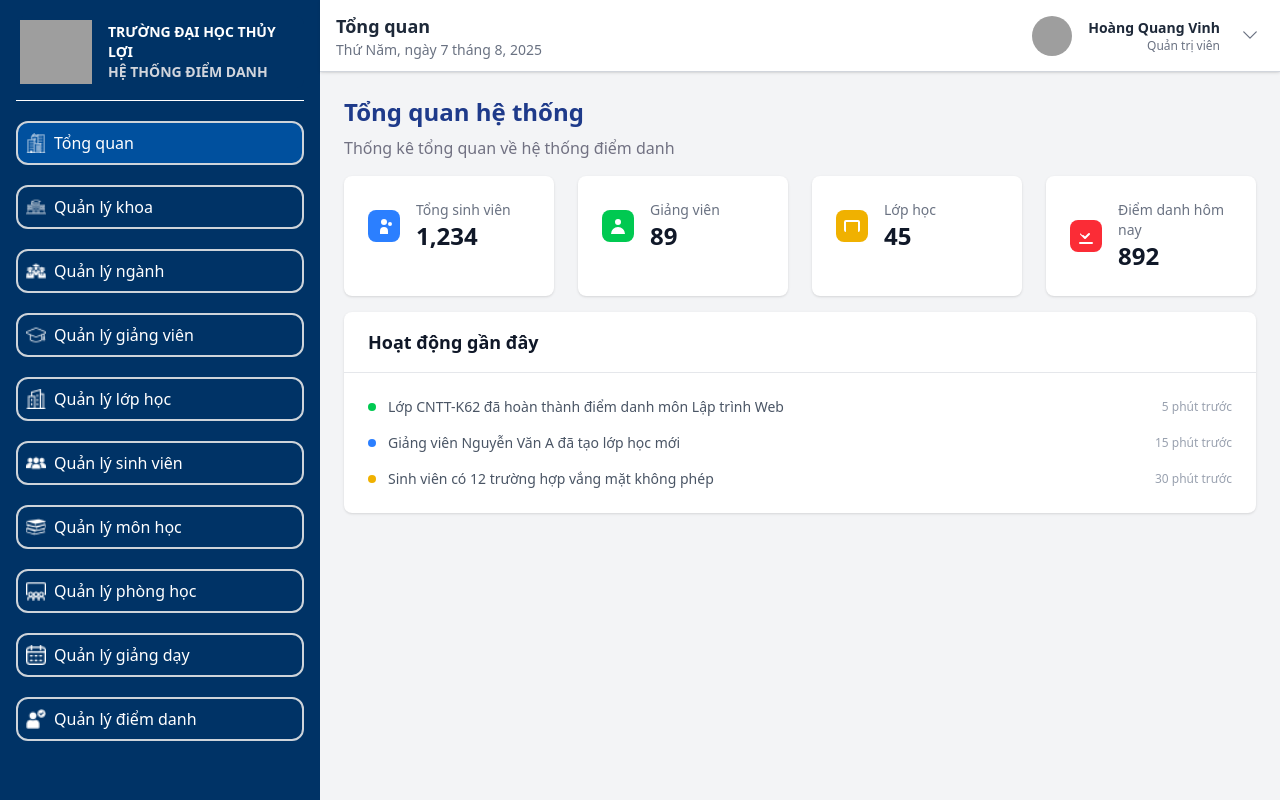
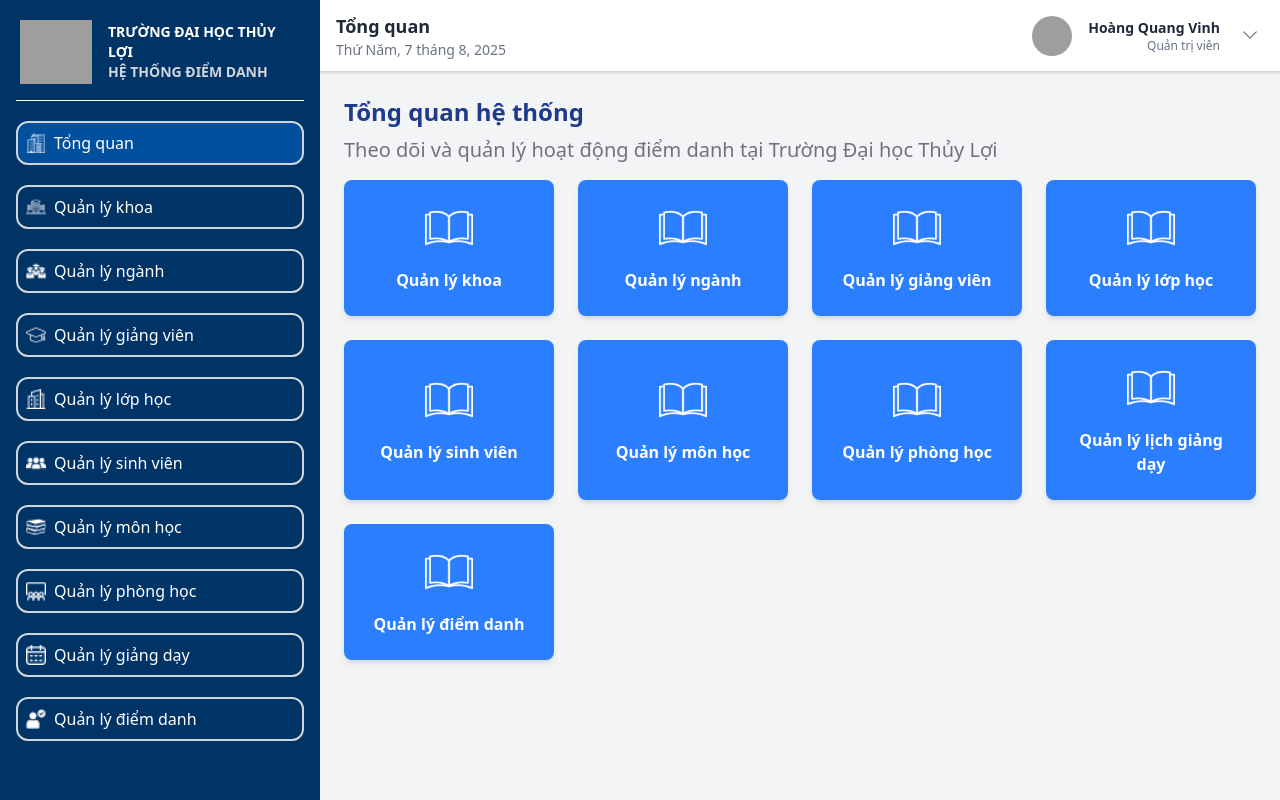
Before and after one commit to LeDuc-16/smart-attendance, a React (Vite) app in the folder fe-web/: page /dashboard/general in a window 1280 px wide. Built offline with nearby package versions, Linux system fonts and the light colour scheme; grey boxes are pictures that could not be loaded.

Commit message:
add SubjectPage, TeachingPage, ClassPage and done GeneralPage

```diff
--- /dev/null
+++ b/fe-web/src/components/DashboardCard.tsx
@@ -0,0 +1,40 @@
+import React from 'react';
+import { Link } from 'react-router-dom';
+
+interface DashboardCardProps {
+    icon: React.ElementType | string;
+    text: string;
+    href: string;
+}
+
+const DashboardCard: React.FC<DashboardCardProps> = ({ icon: Icon, text, href }) => {
+
+    const renderIcon = () => {
+        if (!Icon) return null;
+
+
+        const iconClasses = "w-12 h-12 text-white mb-4";
+
+        if (typeof Icon === 'string') {
+            return <img src={Icon} alt="" className={iconClasses} />;
+        }
+
+        return <Icon className={iconClasses} fill="currentColor" />;
+    };
+
+    return (
+        <Link
+            to={href}
+            className="block bg-blue-500 rounded-lg shadow-md p-6 text-center text-white font-semibold
+                       hover:bg-blue-600 transition-all duration-300 ease-in-out
+                       transform hover:-translate-y-1"
+        >
+            <div className="flex flex-col items-center justify-center h-full">
+                {renderIcon()}
+                <span>{text}</span>
+            </div>
+        </Link>
+    );
+};
+
+export default DashboardCard;
--- a/fe-web/src/components/HeaderDashboard.tsx
+++ b/fe-web/src/components/HeaderDashboard.tsx
@@ -20,7 +20,7 @@ const HeaderDashboard = () => {
         const dateNum = date.getDate();
         const month = date.getMonth() + 1;
         const year = date.getFullYear();
-        return `${day}, ngày ${dateNum} tháng ${month}, ${year}`;
+        return `${day}, ${dateNum} tháng ${month}, ${year}`;
     };
     return (
         <header className="fixed top-0 h-18 bg-white border-b border-gray-300 shadow-sm z-10 w-full md:left-80 md:w-[calc(100%-20rem)]">
--- a/fe-web/src/components/Sidebar.tsx
+++ b/fe-web/src/components/Sidebar.tsx
@@ -73,16 +73,16 @@ const Sidebar: React.FC<SidebarProps> = () => {
                 {/* Menu Items */}
                 <nav className="flex-1">
                     <ul className="space-y-2">
-                        <MenuItem icon={skyLineIcon} text="Tổng quan" href="/dashboard" />
-                        <MenuItem icon={schoolIcon} text="Quản lý khoa" href="/faculty" />
-                        <MenuItem icon={graduatesIcon} text="Quản lý ngành" href="/major" />
-                        <MenuItem icon={graduateIcon} text="Quản lý giảng viên" href="/lecturer" />
-                        <MenuItem icon={buildingIcon} text="Quản lý lớp học" href="/classroom" />
-                        <MenuItem icon={audienceIcon} text="Quản lý sinh viên" href="/student" />
-                        <MenuItem icon={booksIcon} text="Quản lý môn học" href="/general" />
-                        <MenuItem icon={classroomIcon} text="Quản lý phòng học" href="/classroom" />
-                        <MenuItem icon={calenderIcon} text="Quản lý giảng dạy" href="/lecturer" />
-                        <MenuItem icon={accountIcon} text="Quản lý điểm danh" href="/attendance" />
+                        <MenuItem icon={skyLineIcon} text="Tổng quan" href="/dashboard/general" />
+                        <MenuItem icon={schoolIcon} text="Quản lý khoa" href="/dashboard/faculty" />
+                        <MenuItem icon={graduatesIcon} text="Quản lý ngành" href="/dashboard/major" />
+                        <MenuItem icon={graduateIcon} text="Quản lý giảng viên" href="/dashboard/lecturer" />
+                        <MenuItem icon={buildingIcon} text="Quản lý lớp học" href="/dashboard/class" />
+                        <MenuItem icon={audienceIcon} text="Quản lý sinh viên" href="/dashboard/student" />
+                        <MenuItem icon={booksIcon} text="Quản lý môn học" href="/dashboard/subject" />
+                        <MenuItem icon={classroomIcon} text="Quản lý phòng học" href="/dashboard/classroom" />
+                        <MenuItem icon={calenderIcon} text="Quản lý giảng dạy" href="/dashboard/teaching" />
+                        <MenuItem icon={accountIcon} text="Quản lý điểm danh" href="/dashboard/attendance" />
                     </ul>
                 </nav>
             </div>
--- a/fe-web/src/pages/GeneralPage.tsx
+++ b/fe-web/src/pages/GeneralPage.tsx
@@ -1,158 +1,46 @@
+import DashboardCard from '../components/DashboardCard';
+import bookIcon from '../assets/icons/book.png';
+
+
+const menuItems = [
+    { text: "Quản lý khoa", href: "/dashboard/faculty", icon: bookIcon },
+    { text: "Quản lý ngành", href: "/dashboard/major", icon: bookIcon },
+    { text: "Quản lý giảng viên", href: "/dashboard/lecturer", icon: bookIcon },
+    { text: "Quản lý lớp học", href: "/dashboard/class", icon: bookIcon },
+    { text: "Quản lý sinh viên", href: "/dashboard/student", icon: bookIcon },
+    { text: "Quản lý môn học", href: "/dashboard/subject", icon: bookIcon },
+    { text: "Quản lý phòng học", href: "/dashboard/classroom", icon: bookIcon },
+    { text: "Quản lý lịch giảng dạy", href: "/dashboard/teaching", icon: bookIcon },
+    { text: "Quản lý điểm danh", href: "/dashboard/attendance", icon: bookIcon },
+];
+
+
 const GeneralPage = () => {
     return (
-        // THAY ĐỔI 1: Giảm khoảng cách dọc giữa các khối
         <div className="space-y-4">
-            {/* Header */}
-            {/* Giảm cả khoảng cách dưới của khối này */}
             <div className="mb-4">
-                <h1 className="text-2xl font-bold text-[#1E3A8A] mb-2"> {/* THAY ĐỔI 2: Đổi màu tiêu đề */}
+                <h1 className="text-2xl font-bold text-[#1E3A8A] mb-2">
                     Tổng quan hệ thống
                 </h1>
-                <p className="text-[#717182]"> {/* THAY ĐỔI 3: Đổi màu text mô tả */}
-                    Thống kê tổng quan về hệ thống điểm danh
+                <p className="text-[#717182] text-xl">
+                    Theo dõi và quản lý hoạt động điểm danh tại Trường Đại học Thủy Lợi
                 </p>
             </div>
 
-            {/* Stats Cards */}
-            <div className="grid grid-cols-1 md:grid-cols-2 lg:grid-cols-4 gap-6">
-                <div className="bg-white rounded-lg shadow p-6">
-                    <div className="flex items-center">
-                        <div className="flex-shrink-0">
-                            <div className="w-8 h-8 bg-blue-500 rounded-lg flex items-center justify-center">
-                                <svg
-                                    className="w-5 h-5 text-white"
-                                    fill="currentColor"
-                                    viewBox="0 0 20 20"
-                                >
-                                    <path d="M13 6a3 3 0 11-6 0 3 3 0 016 0zM18 8a2 2 0 11-4 0 2 2 0 014 0zM14 15a4 4 0 00-8 0v3h8v-3z" />
-                                </svg>
-                            </div>
-                        </div>
-                        <div className="ml-4">
-                            <h3 className="text-sm font-medium text-gray-500">
-                                Tổng sinh viên
-                            </h3>
-                            <p className="text-2xl font-semibold text-gray-900">1,234</p>
-                        </div>
-                    </div>
-                </div>
-
-                <div className="bg-white rounded-lg shadow p-6">
-                    <div className="flex items-center">
-                        <div className="flex-shrink-0">
-                            <div className="w-8 h-8 bg-green-500 rounded-lg flex items-center justify-center">
-                                <svg
-                                    className="w-5 h-5 text-white"
-                                    fill="currentColor"
-                                    viewBox="0 0 20 20"
-                                >
-                                    <path
-                                        fillRule="evenodd"
-                                        d="M10 9a3 3 0 100-6 3 3 0 000 6zm-7 9a7 7 0 1114 0H3z"
-                                        clipRule="evenodd"
-                                    />
-                                </svg>
-                            </div>
-                        </div>
-                        <div className="ml-4">
-                            <h3 className="text-sm font-medium text-gray-500">Giảng viên</h3>
-                            <p className="text-2xl font-semibold text-gray-900">89</p>
-                        </div>
-                    </div>
-                </div>
-
-                <div className="bg-white rounded-lg shadow p-6">
-                    <div className="flex items-center">
-                        <div className="flex-shrink-0">
-                            <div className="w-8 h-8 bg-yellow-500 rounded-lg flex items-center justify-center">
-                                <svg
-                                    className="w-5 h-5 text-white"
-                                    fill="currentColor"
-                                    viewBox="0 0 20 20"
-                                >
-                                    <path
-                                        fillRule="evenodd"
-                                        d="M4 4a2 2 0 00-2 2v8a2 2 0 002 2h12a2 2 0 002-2V6a2 2 0 00-2-2H4zm12 12V6H4v10h12z"
-                                        clipRule="evenodd"
-                                    />
-                                </svg>
-                            </div>
-                        </div>
-                        <div className="ml-4">
-                            <h3 className="text-sm font-medium text-gray-500">Lớp học</h3>
-                            <p className="text-2xl font-semibold text-gray-900">45</p>
-                        </div>
-                    </div>
-                </div>
-
-                <div className="bg-white rounded-lg shadow p-6">
-                    <div className="flex items-center">
-                        <div className="flex-shrink-0">
-                            <div className="w-8 h-8 bg-red-500 rounded-lg flex items-center justify-center">
-                                <svg
-                                    className="w-5 h-5 text-white"
-                                    fill="currentColor"
-                                    viewBox="0 0 20 20"
-                                >
-                                    <path
-                                        fillRule="evenodd"
-                                        d="M3 17a1 1 0 011-1h12a1 1 0 110 2H4a1 1 0 01-1-1zm3.293-7.707a1 1 0 011.414 0L9 10.586l3.293-3.293a1 1 0 111.414 1.414l-4 4a1 1 0 01-1.414 0l-4-4a1 1 0 010-1.414z"
-                                        clipRule="evenodd"
-                                    />
-                                </svg>
-                            </div>
-                        </div>
-                        <div className="ml-4">
-                            <h3 className="text-sm font-medium text-gray-500">
-                                Điểm danh hôm nay
-                            </h3>
-                            <p className="text-2xl font-semibold text-gray-900">892</p>
-                        </div>
-                    </div>
-                </div>
-            </div>
-
-            {/* Recent Activity */}
-            <div className="bg-white rounded-lg shadow">
-                <div className="px-6 py-4 border-b border-gray-200">
-                    <h2 className="text-lg font-semibold text-gray-900">
-                        Hoạt động gần đây
-                    </h2>
-                </div>
-                <div className="p-6">
-                    <div className="space-y-4">
-                        <div className="flex items-center">
-                            <div className="w-2 h-2 bg-green-500 rounded-full"></div>
-                            <span className="ml-3 text-sm text-gray-600">
-                                Lớp CNTT-K62 đã hoàn thành điểm danh môn Lập trình Web
-                            </span>
-                            <span className="ml-auto text-xs text-gray-400">
-                                5 phút trước
-                            </span>
-                        </div>
-                        <div className="flex items-center">
-                            <div className="w-2 h-2 bg-blue-500 rounded-full"></div>
-                            <span className="ml-3 text-sm text-gray-600">
-                                Giảng viên Nguyễn Văn A đã tạo lớp học mới
-                            </span>
-                            <span className="ml-auto text-xs text-gray-400">
-                                15 phút trước
-                            </span>
-                        </div>
-                        <div className="flex items-center">
-                            <div className="w-2 h-2 bg-yellow-500 rounded-full"></div>
-                            <span className="ml-3 text-sm text-gray-600">
-                                Sinh viên có 12 trường hợp vắng mặt không phép
-                            </span>
-                            <span className="ml-auto text-xs text-gray-400">
-                                30 phút trước
-                            </span>
-                        </div>
-                    </div>
-                </div>
+            {/* --- Sử dụng CSS Grid để tạo lưới --- */}
+            <div className="grid grid-cols-1 sm:grid-cols-2 md:grid-cols-3 lg:grid-cols-4 gap-6">
+                {/* Dùng hàm map để lặp qua mảng dữ liệu và render các card */}
+                {menuItems.map((item) => (
+                    <DashboardCard
+                        key={item.text}
+                        text={item.text}
+                        href={item.href}
+                        icon={item.icon}
+                    />
+                ))}
             </div>
         </div>
     );
 };
 
-export default GeneralPage
+export default GeneralPage;
```
Also changed, not shown: fe-web/src/App.tsx (+7 -1 lines), fe-web/src/pages/ClassPage.tsx (added, +8 -0 lines), fe-web/src/pages/SubjectPage.tsx (added, +9 -0 lines), fe-web/src/pages/TeachingPage.tsx (added, +9 -0 lines), fe-web/src/assets/icons/book.png (added).
